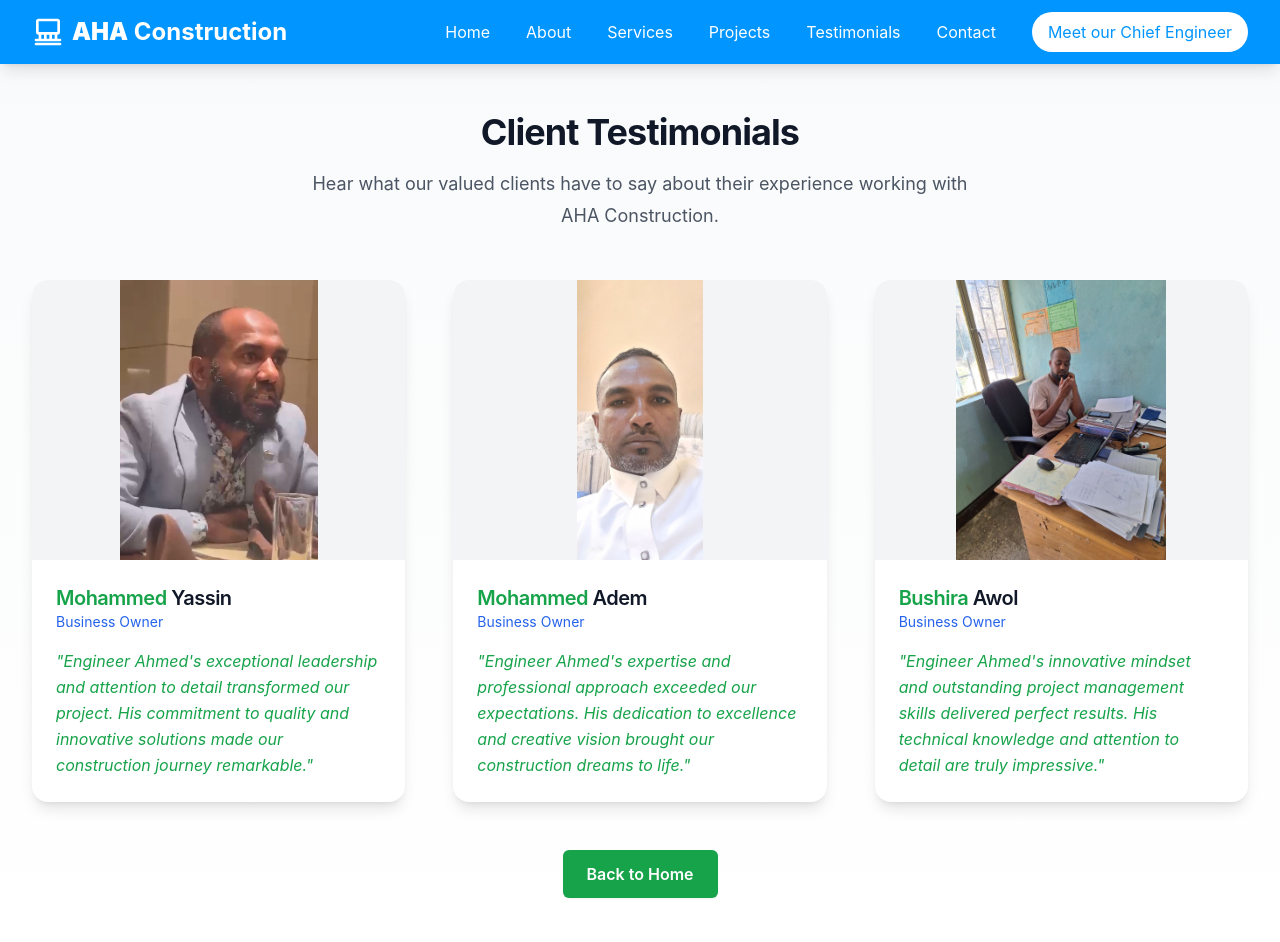
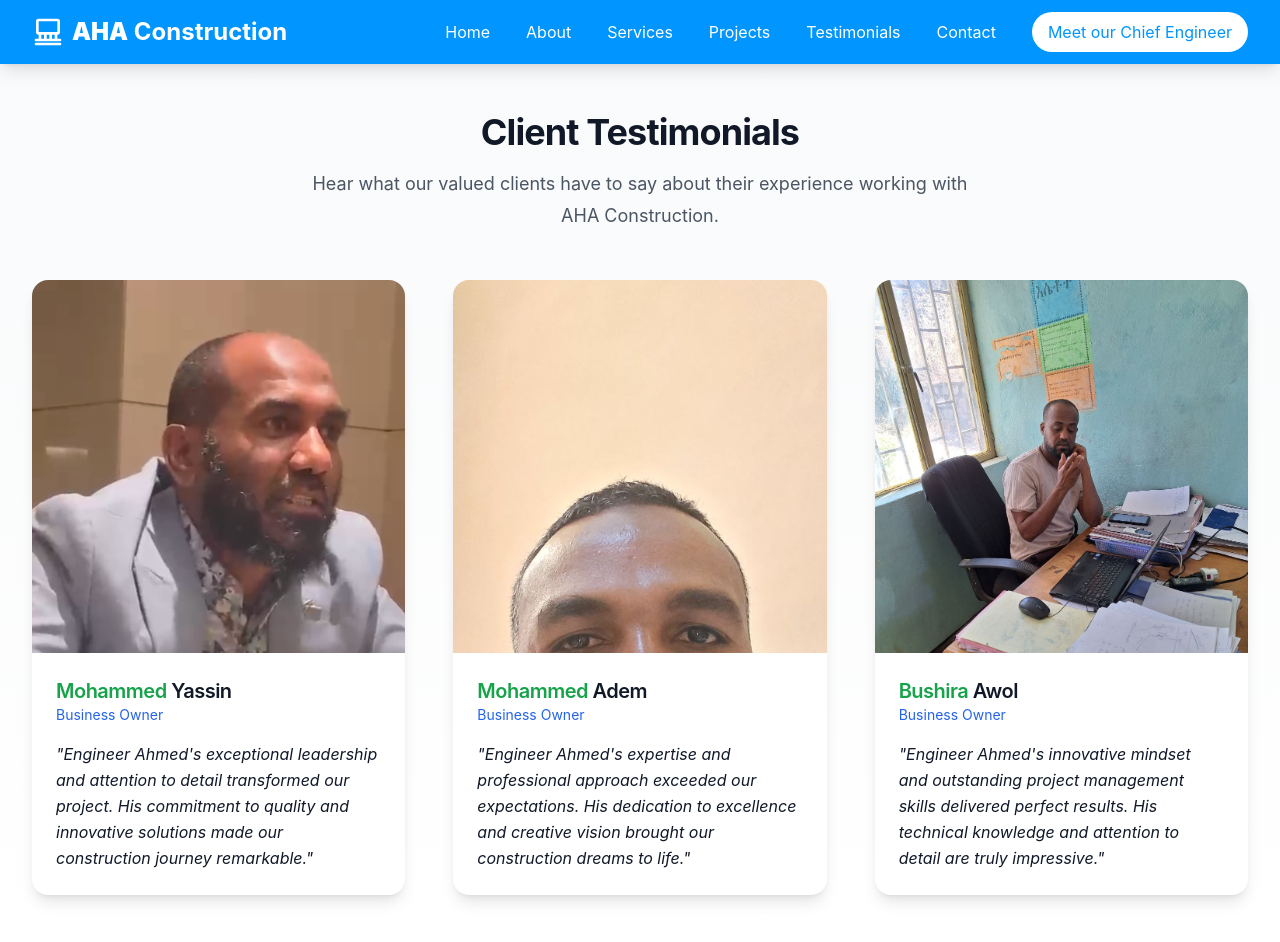
Before and after one commit to reenas3/aha-realestate-website, a React (Vite) app: page /aha-realestate-website/testimonials in a window 1280 px wide. Shown: the top 942 px of the page. Built offline with nearby package versions, Linux system fonts and the light colour scheme.

Commit message:
Update testimonials styling: fix image display, adjust text colors, remove back button

```diff
--- a/src/components/sections/Hero.tsx
+++ b/src/components/sections/Hero.tsx
@@ -194,7 +194,7 @@ export default function Hero() {
                   className="w-12 h-12 sm:w-16 sm:h-16 rounded-full object-cover border-2 border-green-400"
                 />
                 <div>
-                  <p className="text-xs sm:text-sm text-green-400 italic">"{testimonials[currentTestimonial].text}"</p>
+                  <p className="text-xs sm:text-sm text-white italic">"{testimonials[currentTestimonial].text}"</p>
                   <h4 className="mt-2 text-sm sm:text-base text-white font-semibold">
                     <span className="text-green-400">{testimonials[currentTestimonial].name.first}</span>
                     <span className="text-white">{' '}{testimonials[currentTestimonial].name.last}</span>
--- a/src/routes/Testimonials.tsx
+++ b/src/routes/Testimonials.tsx
@@ -52,11 +52,11 @@ export default function Testimonials() {
               className="h-full"
             >
               <div className="group h-full flex flex-col relative overflow-hidden rounded-2xl bg-white shadow-lg transition-all duration-300 hover:shadow-xl">
-                <div className="relative pt-[75%]">
+                <div className="relative pt-[100%] bg-gray-100">
                   <img
                     src={testimonial.image}
                     alt={`${testimonial.name.first} ${testimonial.name.last}`}
-                    className="absolute inset-0 w-full h-full object-contain bg-gray-100 transition-transform duration-300 group-hover:scale-105"
+                    className="absolute inset-0 w-full h-full object-cover object-top transition-transform duration-300 group-hover:scale-105"
                   />
                 </div>
                 <div className="flex-1 p-6 flex flex-col">
@@ -71,24 +71,13 @@ export default function Testimonials() {
                     </div>
                   </div>
                   <blockquote className="flex-1">
-                    <p className="text-base italic text-green-600 leading-relaxed">"{testimonial.text}"</p>
+                    <p className="text-base italic text-gray-900 leading-relaxed">"{testimonial.text}"</p>
                   </blockquote>
                 </div>
               </div>
             </motion.div>
           ))}
         </div>
-
-        <motion.div
-          initial={{ opacity: 0, y: 20 }}
-          animate={{ opacity: 1, y: 0 }}
-          transition={{ duration: 0.8, delay: 0.4 }}
-          className="mt-12 flex justify-center"
-        >
-          <a href="/" className="btn">
-            Back to Home
-          </a>
-        </motion.div>
       </div>
     </div>
   );
```
